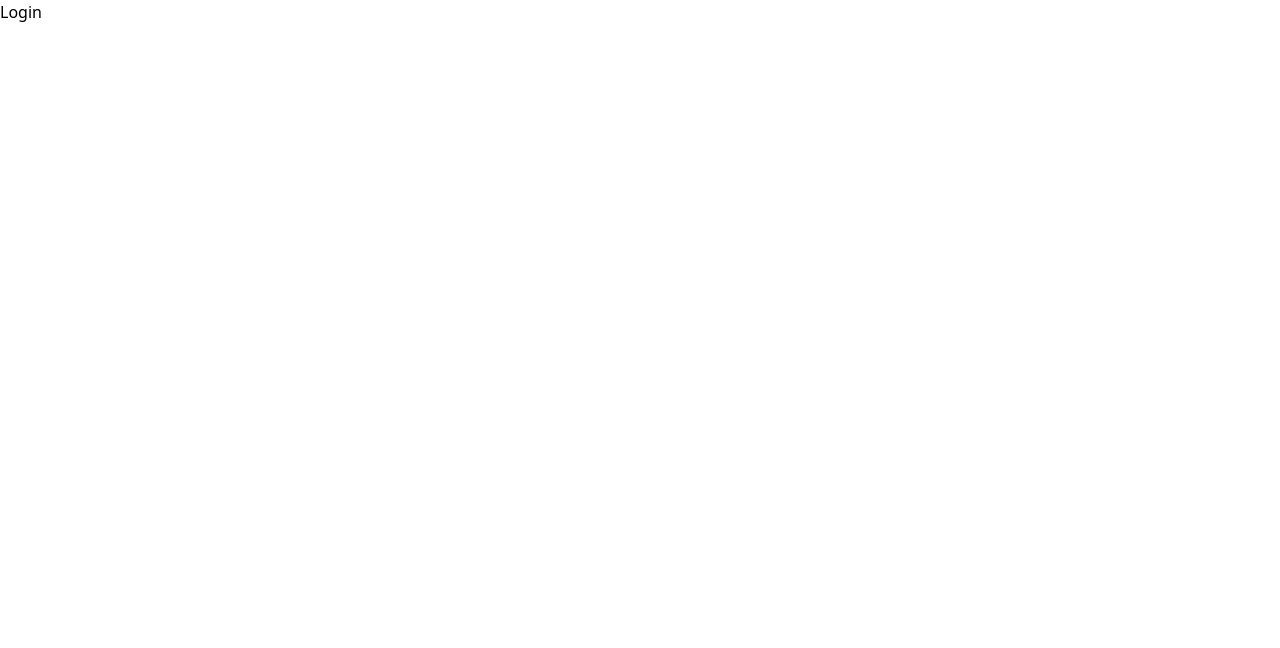
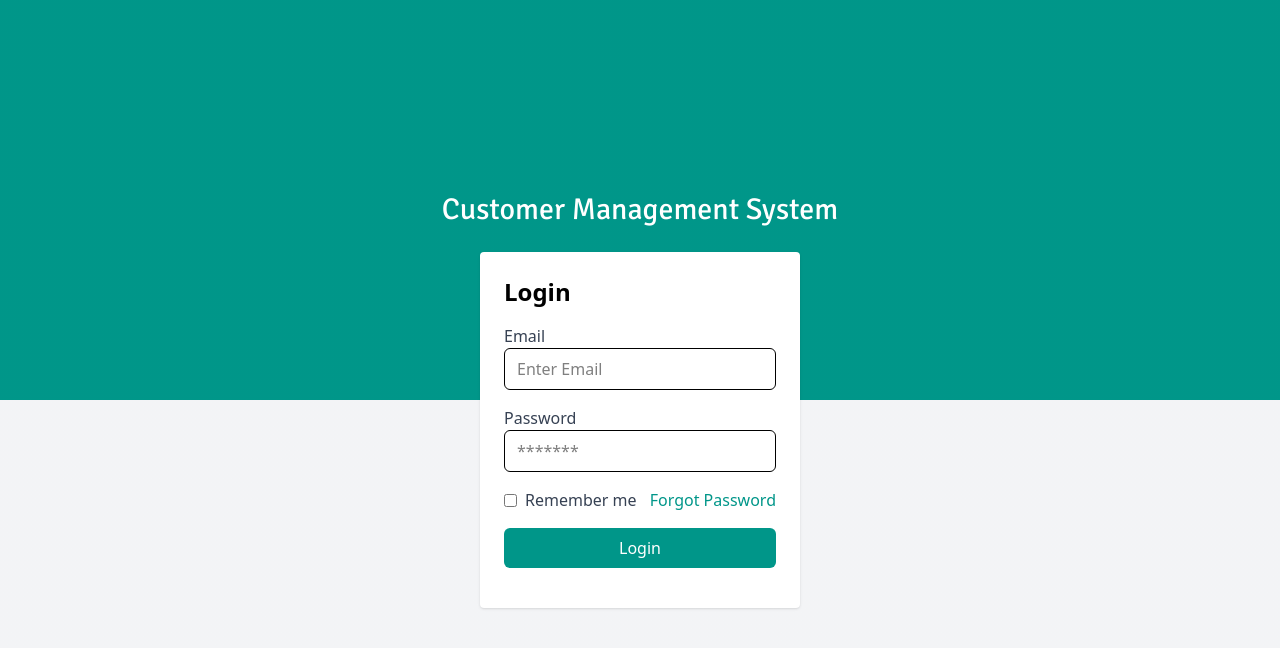
Before and after one commit to AhmathNafees/CMS, a React (Vite) app in the folder frontend/: page /login in a window 1280 px wide. Shown: the top 648 px of the page. Built offline with nearby package versions, Linux system fonts and the light colour scheme.

Commit message:
Create a fully login page and modify other file like tailwind.config.js

```diff
--- a/frontend/index.html
+++ b/frontend/index.html
@@ -4,6 +4,9 @@
     <meta charset="UTF-8" />
     <link rel="icon" type="image/svg+xml" href="/vite.svg" />
     <meta name="viewport" content="width=device-width, initial-scale=1.0" />
+    <link rel="preconnect" href="https://fonts.googleapis.com">
+    <link rel="preconnect" href="https://fonts.gstatic.com" crossorigin>
+    <link href="https://fonts.googleapis.com/css2?family=Signika:wght@300..700&display=swap" rel="stylesheet">
     <title>CMS</title>
   </head>
   <body>
--- a/frontend/package.json
+++ b/frontend/package.json
@@ -25,7 +25,7 @@
     "@tailwindcss/forms": "^0.5.10",
     "@tailwindcss/line-clamp": "^0.4.4",
     "@tailwindcss/typography": "^0.5.16",
-    "@tailwindcss/vite": "^4.1.7",
+    "@tailwindcss/vite": "^4.1.8",
     "@types/react": "^19.1.2",
     "@types/react-dom": "^19.1.2",
     "@vitejs/plugin-react": "^4.4.1",
@@ -34,8 +34,8 @@
     "eslint-plugin-react-hooks": "^5.2.0",
     "eslint-plugin-react-refresh": "^0.4.19",
     "globals": "^16.0.0",
-    "postcss": "^8.5.3",
-    "tailwindcss": "^4.1.7",
+    "postcss": "^8.5.4",
+    "tailwindcss": "^4.1.8",
     "vite": "^6.3.5"
   }
 }
--- a/frontend/src/index.css
+++ b/frontend/src/index.css
@@ -1 +1,2 @@
 @import "tailwindcss";
+@config "../tailwind.config.js";
--- a/frontend/src/pages/Login.jsx
+++ b/frontend/src/pages/Login.jsx
@@ -2,7 +2,35 @@ import React from 'react'
 
 const Login = () => {
   return (
-    <div>Login</div>
+    <div className='flex flex-col items-center h-screen justify-center bg-gradient-to-b from-teal-600 from-50% to-gray-100 to-50% space-y-6' >
+        <h2 className='font-signika text-3xl text-white' >Customer Management System</h2>
+        <div className=' border-0 shadow p-6 w-80 bg-white rounded'>
+            <h2 className=' text-2xl font-bold mb-4'>Login</h2>
+            <form action="">
+
+                <div className=' mb-4' >
+                    <label htmlFor="email" className=' block text-gray-700'>Email</label>
+                    <input type="email" placeholder='Enter Email' id='email' className=' w-full px-3 py-2 border rounded-md'/>
+                </div>
+                <div className=' mb-4'>
+                    <label htmlFor="password" className=' block text-gray-700'>Password</label>
+                    <input type="password" placeholder='*******' id='password' className=' w-full px-3 py-2 border rounded-md'/>
+                </div>
+                <div className=' mb-4 flex items-center justify-between'>
+                    <label  className=' inline-flex items-center'>
+                        <input type="checkbox" className=' form-checkbox'/>
+                        <span className=' ml-2 text-gray-700 '>Remember me</span>
+                    </label>
+                    <a href="" className=' text-teal-600'>Forgot Password</a>
+                </div>
+                <div className='mb-4'>
+                    <button type='submit' className=' w-full bg-teal-600 text-white py-2 rounded-md' >Login</button>
+                </div>
+
+            </form>
+        </div>
+
+    </div>
   )
 }
 
--- /dev/null
+++ b/frontend/tailwind.config.js
@@ -0,0 +1,18 @@
+
+export default {
+  content: [
+    "./index.html",
+    "./src/**/*.{js,ts,jsx,tsx}",
+  ],
+  theme: {
+    extend: {
+      fontFamily: {
+        signika: ['"Signika"', 'sans-serif'],
+      },
+      colors: {
+        customGreen: "#ffffff",
+      },
+    },
+  },
+  plugins: [],
+}
```
Also changed, not shown: 1 other file (tests, documents, lock files or other folders).
